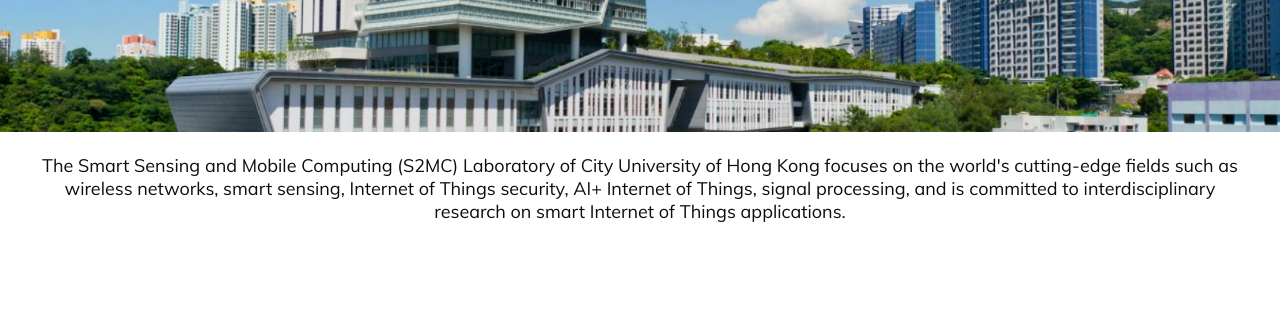
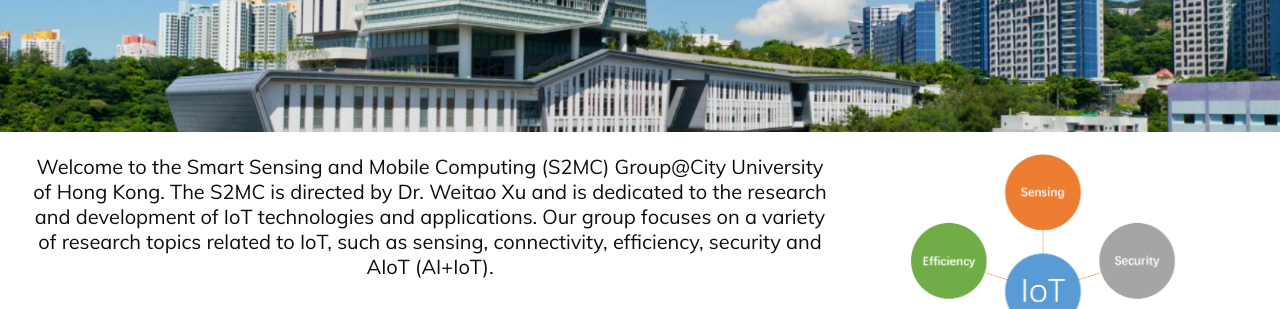
Before and after one commit to s2mclab/s2mclab.github.io, a browser extension: page index.html in a window 1280 px wide. Shown: the part 218-527 px from the top of the page. Drawn offline with Linux system fonts and the light colour scheme; no server answers.

Commit message:
mainimage commit

```diff
--- a/index.html
+++ b/index.html
@@ -1436,15 +1436,12 @@
 
 
       <div>
-
-
-          <div class="section__normal--content" style="color: rgb(12, 12, 12); " align="center">
-            The Smart Sensing and Mobile Computing (S2MC) Laboratory of City University of Hong Kong focuses on the world's cutting-edge fields such as wireless networks, smart sensing, Internet of Things security, AI+ Internet of Things, signal processing, and is committed to interdisciplinary research on smart Internet of Things applications.
-
+          <div class="section__normal" style="font-size:20px;color: rgb(12, 12, 12); " align="center">
+            <p>Welcome to the Smart Sensing and Mobile Computing (S2MC) Group@City University of Hong Kong. The S2MC is directed by Dr. Weitao Xu and is dedicated to the research and development of IoT technologies and applications. Our group focuses on a variety of research topics related to IoT, such as sensing, connectivity, efficiency, security and AIoT (AI+IoT).</p>
+
+            <img style="float:unset" src="/images/research.png" alt="图片替代" width="420px" position="center">
           </div>
-
       </div>
-
 
     </div>
 
```
Also changed, not shown: images/research.png (added).
